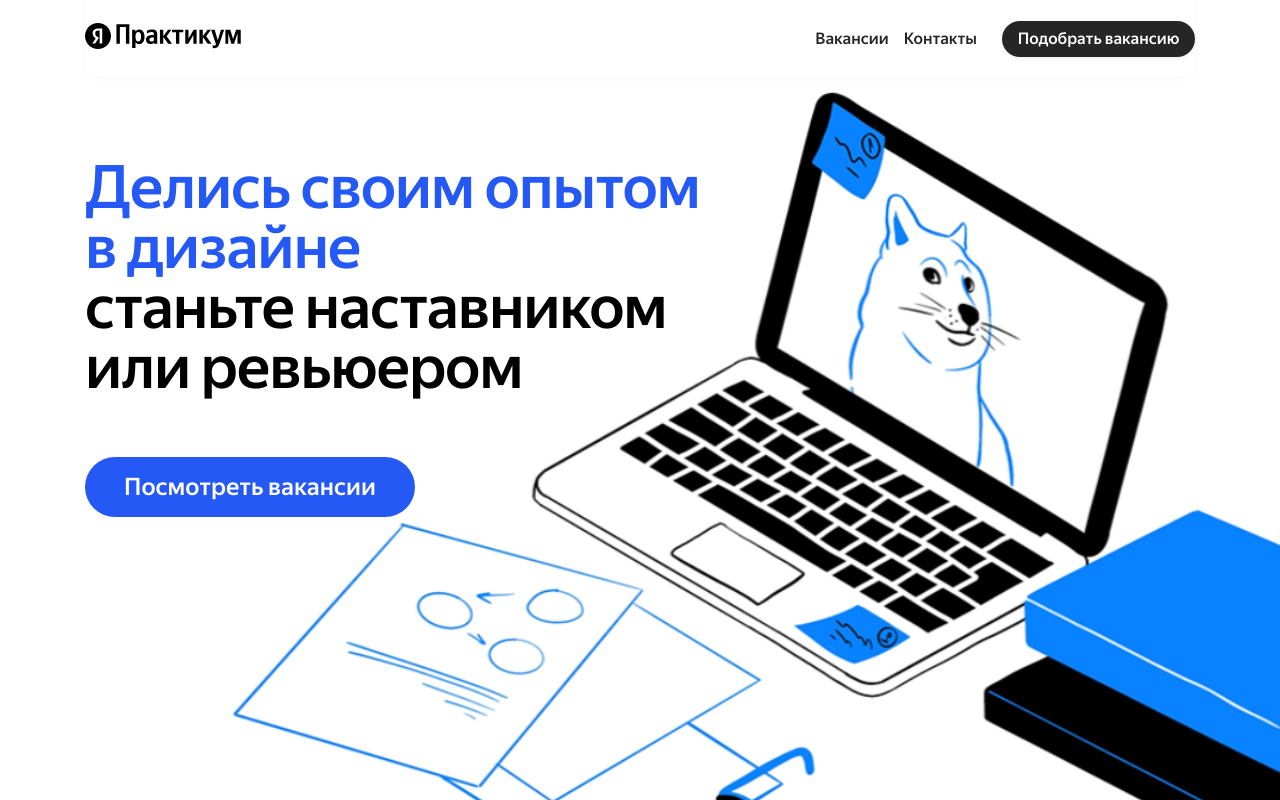
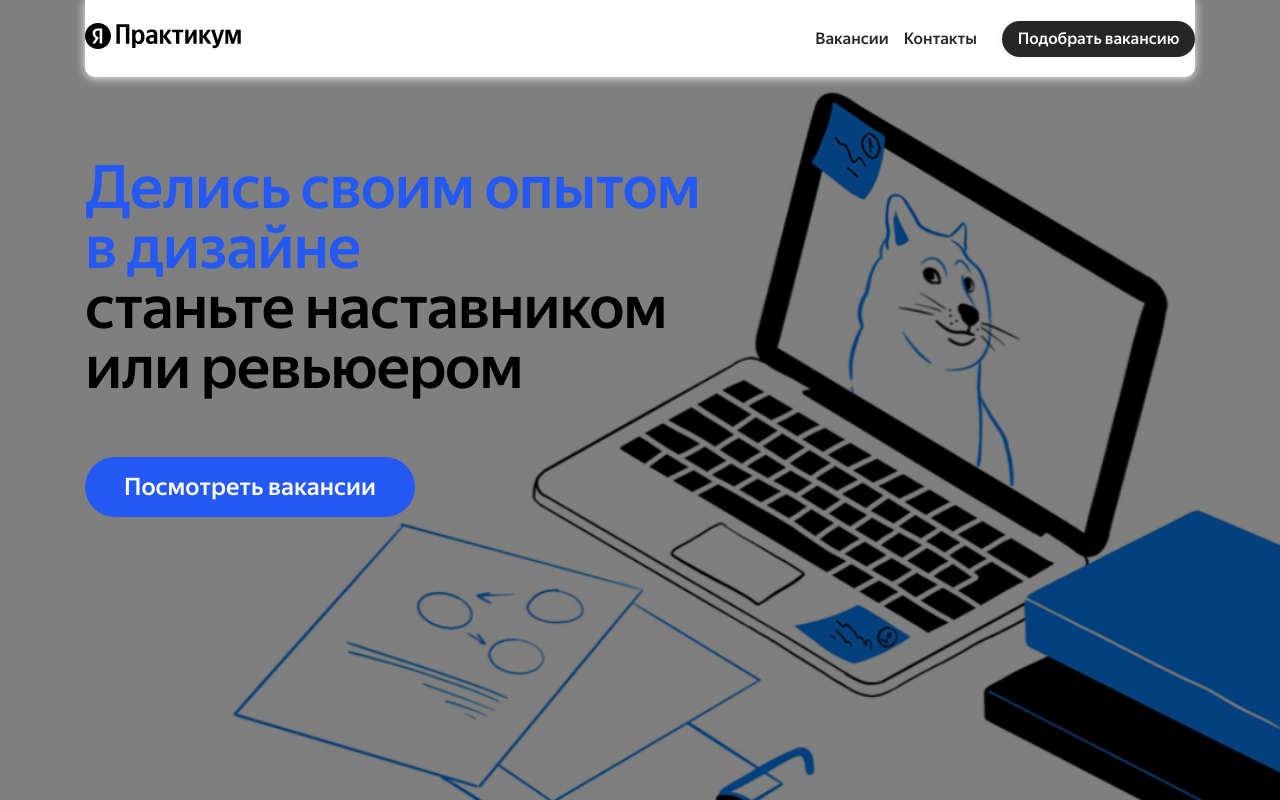
Before and after one commit to Andryuha-Nikolaev/hr-landing-page, a React (Create React App) app: page / in a window 1280 px wide. Shown: the top 800 px of the page. Built offline with nearby package versions, Linux system fonts and the light colour scheme.

Commit message:
feat: Добавлен подсчет пойнтов, изменены стили

```diff
--- a/src/components/Quiz/Quiz.js
+++ b/src/components/Quiz/Quiz.js
@@ -4,38 +4,68 @@ import "./Quiz.css";
 
 function Quiz({ quizQuestions, quizOpen, handleOverlayClick }) {
   const [questionState, setQuestionState] = useState(0);
-  const [reviewerPoints, setReviewerPoints] = useState(true);
-  const [mentorPoints, setMentorPoints] = useState(false);
+  const [reviewerPoints, setReviewerPoints] = useState(0);
+  const [mentorPoints, setMentorPoints] = useState(0);
+  const [reviewerProffession, setReviewerProffession] = useState(false);
+  const [mentorProffession, setMentorProffession] = useState(false);
   const [isQuizStarted, setisQuizStarted] = useState(false);
   const [isQuizFinished, setisQuizFinished] = useState(false);
+  const [answerState, setAnswerState] = useState(0);
+  const [isAnswered, setisAnswered] = useState(false);
+
+  function countPoints() {
+    if (reviewerPoints > mentorPoints) {
+      setReviewerProffession(true);
+    } else {
+      setMentorProffession(true);
+    }
+  }
+  function handleRadioChange(stateNumber) {
+    setAnswerState(stateNumber);
+    setisAnswered(false);
+  }
 
   function startQuiz() {
     setisQuizStarted(true);
+    setisAnswered(true);
   }
 
   function nextQuestion() {
     if (questionState > quizQuestions.length - 2) {
       setisQuizFinished(true);
+      countPoints();
     } else {
       setQuestionState(questionState + 1);
+      setisAnswered(true);
+    }
+
+    if (answerState === "reviewer") {
+      plusReviewerPoints();
+    } else {
+      plusMentorPoints();
     }
   }
 
   function plusReviewerPoints() {
+    console.log("rev do " + reviewerPoints);
     setReviewerPoints(reviewerPoints + 1);
+    console.log("rev " + reviewerPoints);
   }
 
   function plusMentorPoints() {
     setMentorPoints(mentorPoints + 1);
+    console.log("mentor " + mentorPoints);
   }
 
   const hanleSubmitForm = (e) => {
     e.preventDefault();
-    console.log(e);
   };
 
   return (
-    <div className={` ${quizOpen && "overlay"}`} onClick={handleOverlayClick}>
+    <div
+      className={` overlay ${quizOpen && "overlay_opened"}`}
+      onClick={handleOverlayClick}
+    >
       {!isQuizStarted && quizOpen && (
         <section className="quiz">
           <h2 className="quiz__title">Определим какая вакансия для вас</h2>
@@ -62,19 +92,24 @@ function Quiz({ quizQuestions, quizOpen, handleOverlayClick }) {
           <form className="quiz__answers-container" onSubmit={hanleSubmitForm}>
             <div className="quiz__answers">
               {quizQuestions[questionState].answers.map((answers, index) => (
-                <Answer answers={answers} key={index} />
+                <Answer
+                  answers={answers}
+                  key={index}
+                  handleRadioChange={handleRadioChange}
+                />
               ))}
             </div>
             <button
               className="quiz__button quiz__button_type_qustion"
               onClick={() => nextQuestion()}
+              disabled={isAnswered}
             >
               Далее
             </button>
           </form>
         </section>
       )}
-      {isQuizFinished && mentorPoints && (
+      {isQuizFinished && mentorProffession && (
         <section className="quiz quiz_type_finalcard">
           <h2 className="quiz__title">Наставник</h2>
           <p className="quiz__subtitle">
@@ -89,7 +124,7 @@ function Quiz({ quizQuestions, quizOpen, handleOverlayClick }) {
           <button className="quiz__button">Присоедениться</button>
         </section>
       )}
-      {isQuizFinished && reviewerPoints && (
+      {isQuizFinished && reviewerProffession && (
         <section className="quiz quiz_type_finalcard">
           <h2 className="quiz__title">Ревьюер</h2>
           <p className="quiz__subtitle">
```
